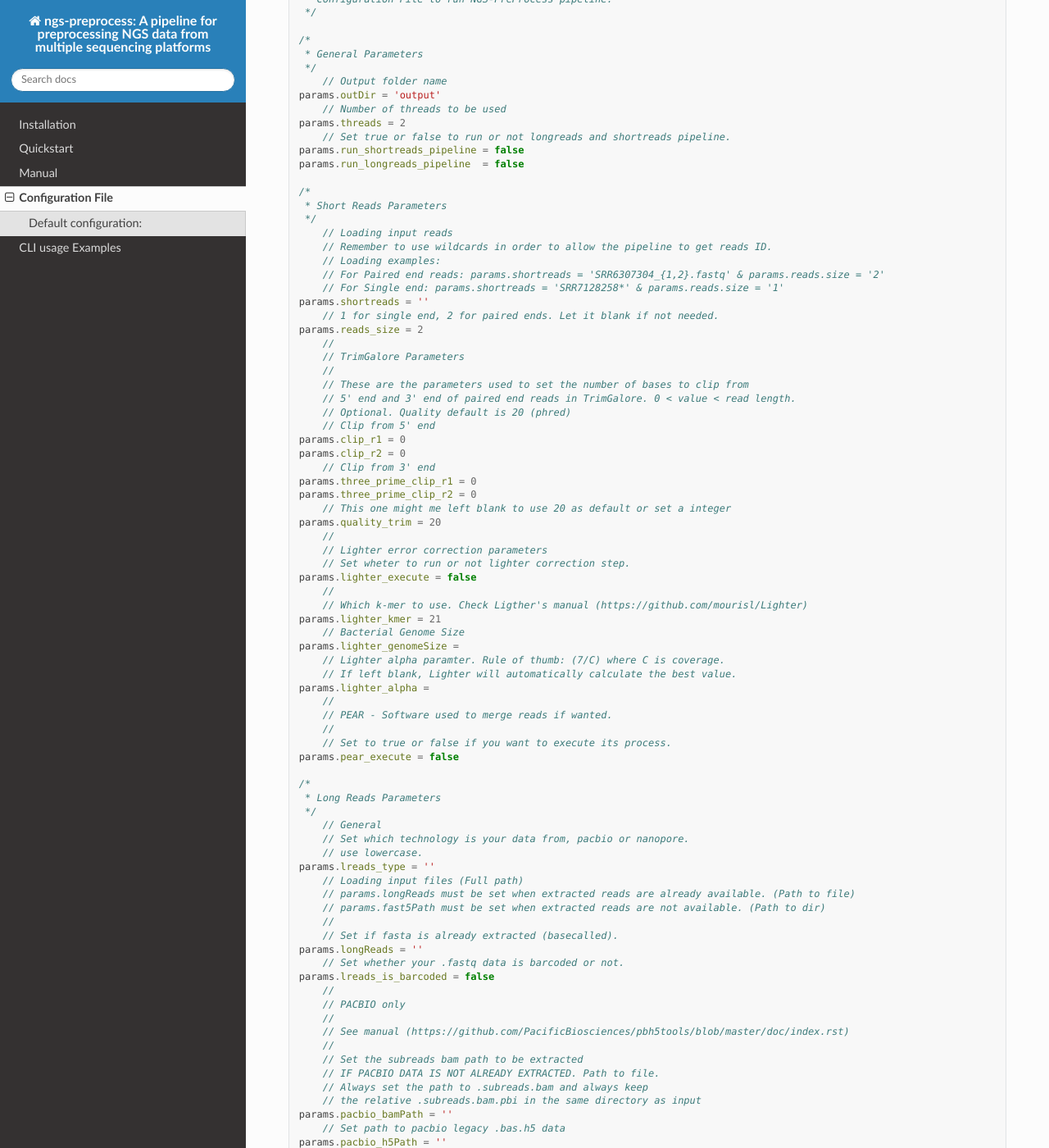
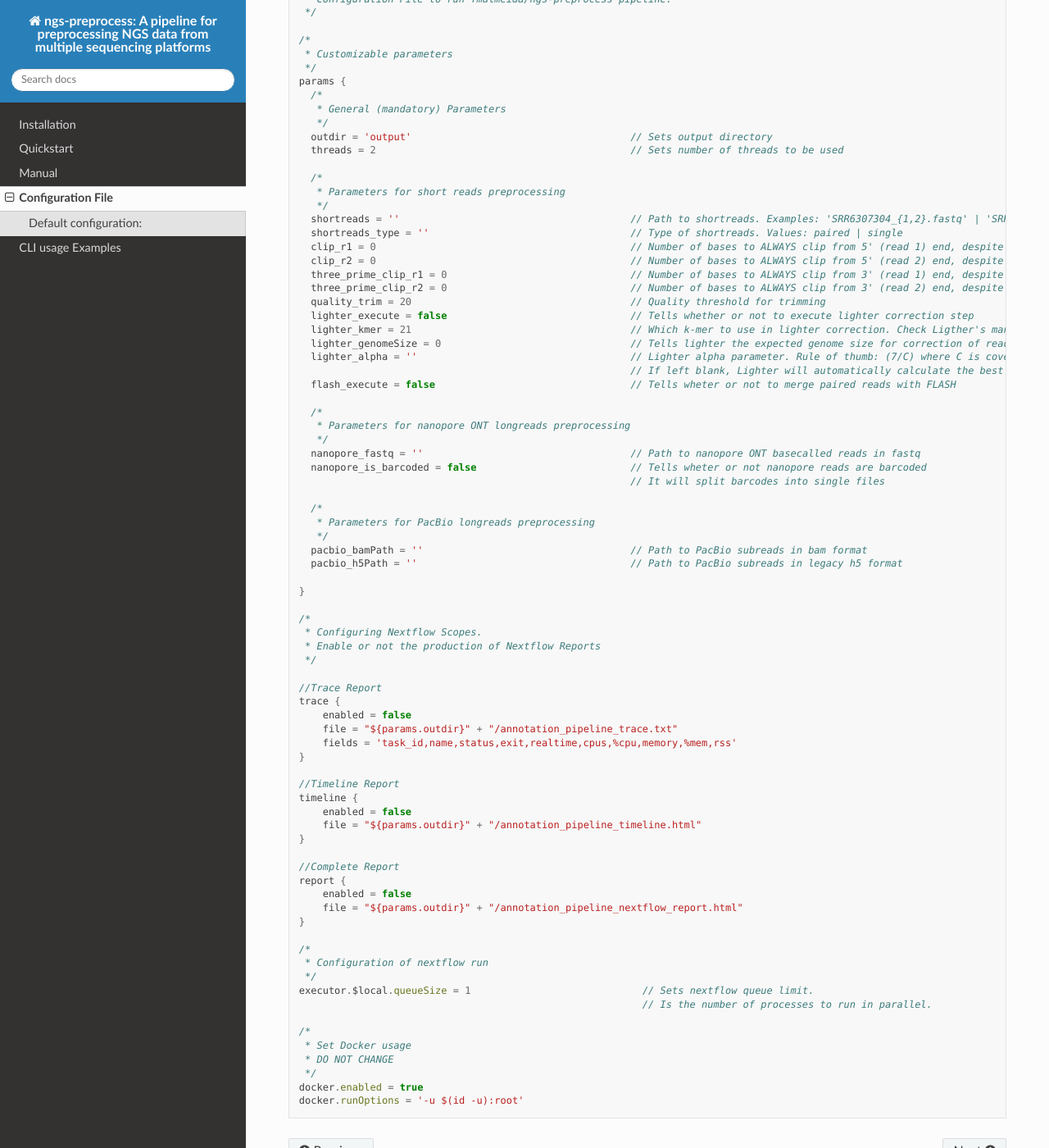
Before and after one commit to fmalmeida/ngs-preprocess, a Sphinx documentation site: the page built from docs/config.rst, in a window 1280 px wide and 1400 px high, scrolled down 378 px. Shown: the whole window at 82% size. Built offline with Sphinx 7.4.7 and the Read the Docs theme 2.0.0, drawn with Linux system fonts in a browser that asks for light colours; some of the changed text lies outside the part shown.

Commit message:
Almost done. Needs to update the quickstart

```diff
--- a/docs/config.rst
+++ b/docs/config.rst
@@ -13,90 +13,50 @@ Default configuration:
 .. code-block:: groovy
 
   /*
-   * Configuration File to run NGS-PreProcess pipeline.
+   * Configuration File to run fmalmeida/ngs-preprocess pipeline.
    */
 
   /*
-   * General Parameters
+   * Customizable parameters
    */
-      // Output folder name
-  params.outDir = 'output'
-      // Number of threads to be used
-  params.threads = 2
-      // Set true or false to run or not longreads and shortreads pipeline.
-  params.run_shortreads_pipeline = false
-  params.run_longreads_pipeline  = false
+  params {
+    /*
+     * General (mandatory) Parameters
+     */
+    outdir = 'output'                                     // Sets output directory
+    threads = 2                                           // Sets number of threads to be used
 
-  /*
-   * Short Reads Parameters
-   */
-      // Loading input reads
-      // Remember to use wildcards in order to allow the pipeline to get reads ID.
-      // Loading examples:
-      // For Paired end reads: params.shortreads = 'SRR6307304_{1,2}.fastq' & params.reads.size = '2'
-      // For Single end: params.shortreads = 'SRR7128258*' & params.reads.size = '1'
-  params.shortreads = ''
-      // 1 for single end, 2 for paired ends. Let it blank if not needed.
-  params.reads_size = 2
-      //
-      // TrimGalore Parameters
-      //
-      // These are the parameters used to set the number of bases to clip from
-      // 5' end and 3' end of paired end reads in TrimGalore. 0 < value < read length.
-      // Optional. Quality default is 20 (phred)
-      // Clip from 5' end
-  params.clip_r1 = 0
-  params.clip_r2 = 0
-      // Clip from 3' end
-  params.three_prime_clip_r1 = 0
-  params.three_prime_clip_r2 = 0
-      // This one might me left blank to use 20 as default or set a integer
-  params.quality_trim = 20
-      //
-      // Lighter error correction parameters
-      // Set wheter to run or not lighter correction step.
-  params.lighter_execute = false
-      //
-      // Which k-mer to use. Check Ligther's manual (https://github.com/mourisl/Lighter)
-  params.lighter_kmer = 21
-      // Bacterial Genome Size
-  params.lighter_genomeSize =
-      // Lighter alpha paramter. Rule of thumb: (7/C) where C is coverage.
-      // If left blank, Lighter will automatically calculate the best value.
-  params.lighter_alpha =
-      //
-      // PEAR - Software used to merge reads if wanted.
-      //
-      // Set to true or false if you want to execute its process.
-  params.pear_execute = false
+    /*
+     * Parameters for short reads preprocessing
+     */
+    shortreads = ''                                       // Path to shortreads. Examples: 'SRR6307304_{1,2}.fastq' | 'SRR7128258*'
+    shortreads_type = ''                                  // Type of shortreads. Values: paired | single
+    clip_r1 = 0                                           // Number of bases to ALWAYS clip from 5' (read 1) end, despite base qualities
+    clip_r2 = 0                                           // Number of bases to ALWAYS clip from 5' (read 2) end, despite base qualities
+    three_prime_clip_r1 = 0                               // Number of bases to ALWAYS clip from 3' (read 1) end, despite base qualities
+    three_prime_clip_r2 = 0                               // Number of bases to ALWAYS clip from 3' (read 2) end, despite base qualities
+    quality_trim = 20                                     // Quality threshold for trimming
+    lighter_execute = false                               // Tells whether or not to execute lighter correction step
+    lighter_kmer = 21                                     // Which k-mer to use in lighter correction. Check Ligther's manual (https://github.com/mourisl/Lighter)
+    lighter_genomeSize = 0                                // Tells lighter the expected genome size for correction of reads
+    lighter_alpha = ''                                    // Lighter alpha parameter. Rule of thumb: (7/C) where C is coverage.
+                                                          // If left blank, Lighter will automatically calculate the best value.
+    flash_execute = false                                 // Tells wheter or not to merge paired reads with FLASH
 
-  /*
-   * Long Reads Parameters
-   */
-      // General
-      // Set which technology is your data from, pacbio or nanopore.
-      // use lowercase.
-  params.lreads_type = ''
-      // Loading input files (Full path)
-      // params.longReads must be set when extracted reads are already available. (Path to file)
-      // params.fast5Path must be set when extracted reads are not available. (Path to dir)
-      //
-      // Set if fasta is already extracted (basecalled).
-  params.longReads = ''
-      // Set whether your .fastq data is barcoded or not.
-  params.lreads_is_barcoded = false
-      //
-      // PACBIO only
-      //
-      // See manual (https://github.com/PacificBiosciences/pbh5tools/blob/master/doc/index.rst)
-      //
-      // Set the subreads bam path to be extracted
-      // IF PACBIO DATA IS NOT ALREADY EXTRACTED. Path to file.
-      // Always set the path to .subreads.bam and always keep
-      // the relative .subreads.bam.pbi in the same directory as input
-  params.pacbio_bamPath = ''
-      // Set path to pacbio legacy .bas.h5 data
-  params.pacbio_h5Path = ''
+    /*
+     * Parameters for nanopore ONT longreads preprocessing
+     */
+    nanopore_fastq = ''                                   // Path to nanopore ONT basecalled reads in fastq
+    nanopore_is_barcoded = false                          // Tells wheter or not nanopore reads are barcoded
+                                                          // It will split barcodes into single files
+
+    /*
+     * Parameters for PacBio longreads preprocessing
+     */
+    pacbio_bamPath = ''                                   // Path to PacBio subreads in bam format
+    pacbio_h5Path = ''                                    // Path to PacBio subreads in legacy h5 format
+
+  }
 
   /*
    * Configuring Nextflow Scopes.
@@ -106,25 +66,31 @@ Default configuration:
   //Trace Report
   trace {
       enabled = false
-      file = "${params.outDir}" + "/annotation_pipeline_trace.txt"
+      file = "${params.outdir}" + "/annotation_pipeline_trace.txt"
       fields = 'task_id,name,status,exit,realtime,cpus,%cpu,memory,%mem,rss'
   }
 
   //Timeline Report
   timeline {
       enabled = false
-      file = "${params.outDir}" + "/annotation_pipeline_timeline.html"
+      file = "${params.outdir}" + "/annotation_pipeline_timeline.html"
   }
 
   //Complete Report
   report {
       enabled = false
-      file = "${params.outDir}" + "/annotation_pipeline_nextflow_report.html"
+      file = "${params.outdir}" + "/annotation_pipeline_nextflow_report.html"
   }
 
-  // DO NOT CHANGE
-  //Queue limit
-  executor.$local.queueSize = 1
-  //Docker usage
+  /*
+   * Configuration of nextflow run
+   */
+  executor.$local.queueSize = 1                             // Sets nextflow queue limit.
+                                                            // Is the number of processes to run in parallel.
+
+  /*
+   * Set Docker usage
+   * DO NOT CHANGE
+   */
   docker.enabled = true
   docker.runOptions = '-u $(id -u):root'
--- a/docs/index.rst
+++ b/docs/index.rst
@@ -1,7 +1,7 @@
 .. _index:
 
-ngs-preprocess
-**************
+ngs-preprocess pipeline
+***********************
 
 `ngs-preprocess <https://github.com/fmalmeida/ngs-preprocess>`_ is a pipeline developed with `Nextflow <https://www.nextflow.io/docs/latest/index.html>`_
 and `Docker <https://www.docker.com/>`_. It was designed to provide an easy-to-use framework for performing the pre-process of data from multiple
@@ -28,4 +28,4 @@ sequencing platforms (Illumina, Pacbio and Oxford Nanopore). It wraps up the fol
 
 Support Contact
 ===============
-Whenever a doubt arise feel free to contact me at almeidafmarques@gmail.com
+Feel free to contact me at almeidafmarques@gmail.com
```
Also changed, not shown: docs/examples.rst (+14 -9 lines), docs/manual.rst (+10 -32 lines), 5 other files.
